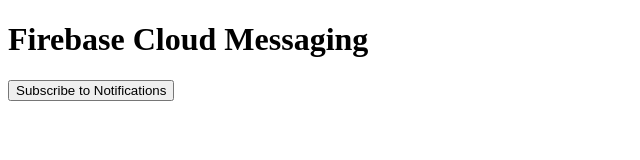
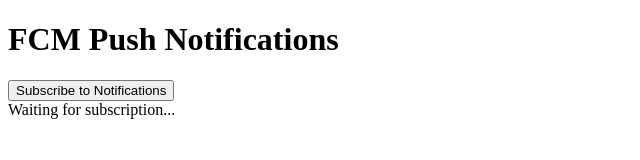
Before and after one commit to licence244466666/FCM, a plain HTML site: page index.html in a window 1280 px wide. Shown: the whole page, without its empty margins (0-640 px from the left). Drawn offline with Linux system fonts and the light colour scheme; no server answers.

Commit message:
Update index.html

```diff
--- a/index.html
+++ b/index.html
@@ -3,12 +3,12 @@
 <head>
   <meta charset="UTF-8">
   <meta name="viewport" content="width=device-width, initial-scale=1.0">
-  <title>Firebase Push Notifications</title>
+  <title>Firebase Cloud Messaging</title>
   <script type="module" src="main.js"></script>
 </head>
 <body>
-  <h1>Firebase Cloud Messaging</h1>
-  <button id="subscribe">Subscribe to Notifications</button>
-  <p id="tokenDisplay"></p>
+  <h1>FCM Push Notifications</h1>
+  <button id="subscribeButton">Subscribe to Notifications</button>
+  <div id="tokenDisplay">Waiting for subscription...</div>
 </body>
 </html>
```
